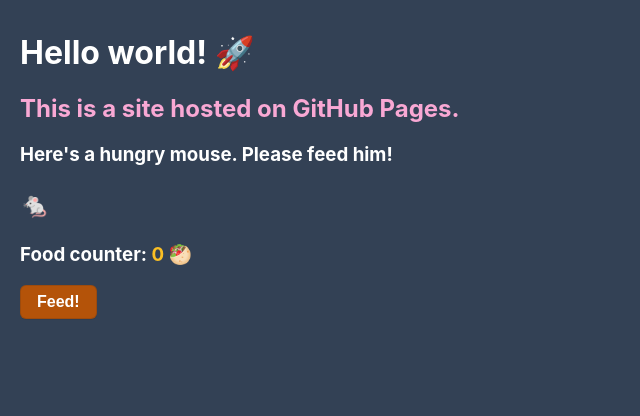
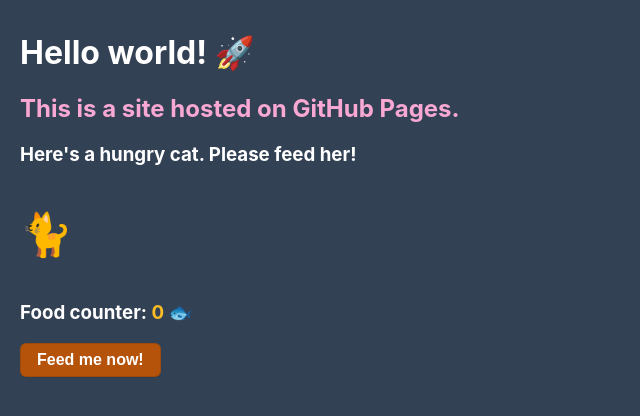
Before and after one commit to airicacheahkening-nm2207/airicacheahkening-nm2207.github.io, a plain HTML site: page index.html in a window 1280 px wide. Shown: the whole page, without its empty margins (0-640 px from the left). Drawn offline with Linux system fonts and the light colour scheme.

Commit message:
changed to cat

```diff
--- a/index.html
+++ b/index.html
@@ -8,9 +8,9 @@
   <body>
     <h1>Hello world! 🚀</h1>
     <h2>This is a site hosted on GitHub Pages.</h2>
-    <h3>Here's a hungry mouse. Please feed him!</h3>
-    <h3 class="mouse">🐁</h3>
-    <h3>Food counter: <span class="counter">0</span> 🥙</h3>
-    <button>Feed!</button>
+    <h3>Here's a hungry cat. Please feed her!</h3>
+    <h3 class="cat">🐈</h3>
+    <h3>Food counter: <span class="counter">0</span> 🐟 </h3>
+    <button>Feed me now!</button>
   </body>
 </html>
--- a/scripts/counter.js
+++ b/scripts/counter.js
@@ -8,7 +8,7 @@ function count() {
   counter++;
 
   if (counter % 10 === 0) {
-    alert("Mouse would like to thank you for the food 🥙");
+    alert("Cat would like to thank you for the food 🐟!");
   }
 
   document.querySelector(".counter").innerHTML = counter;
--- a/styles/styles.css
+++ b/styles/styles.css
@@ -7,13 +7,14 @@ body {
   padding-top: 4px;
 }
 
-.mouse {
-  font-size: 24px;
+.cat {
+  font-size: 42px;
 }
 
 .counter {
   color: #fbbf24;
 }
+
 
 h2 {
   color: #f9a8d4;
```
